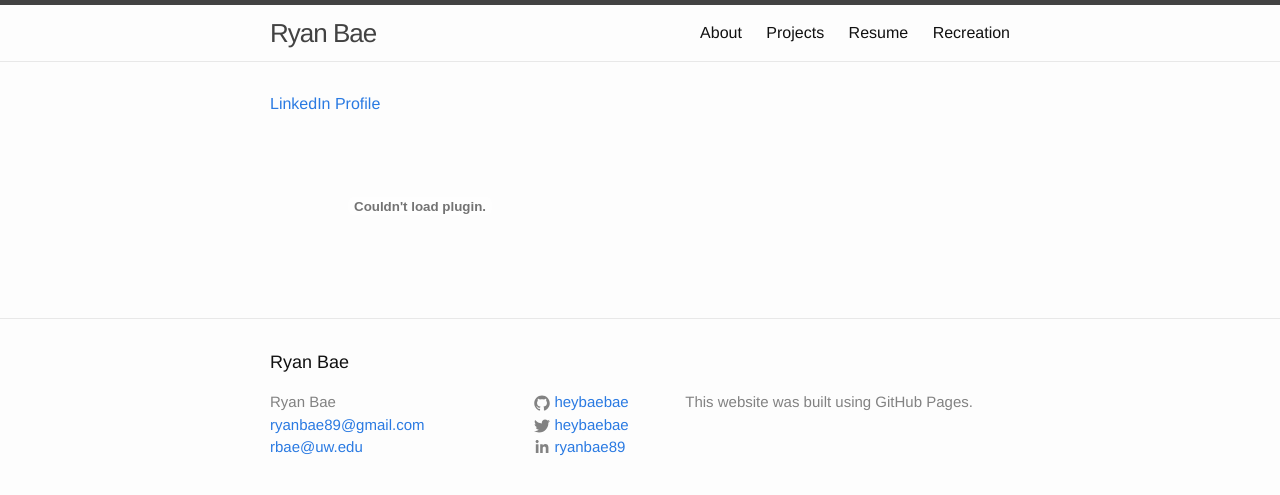
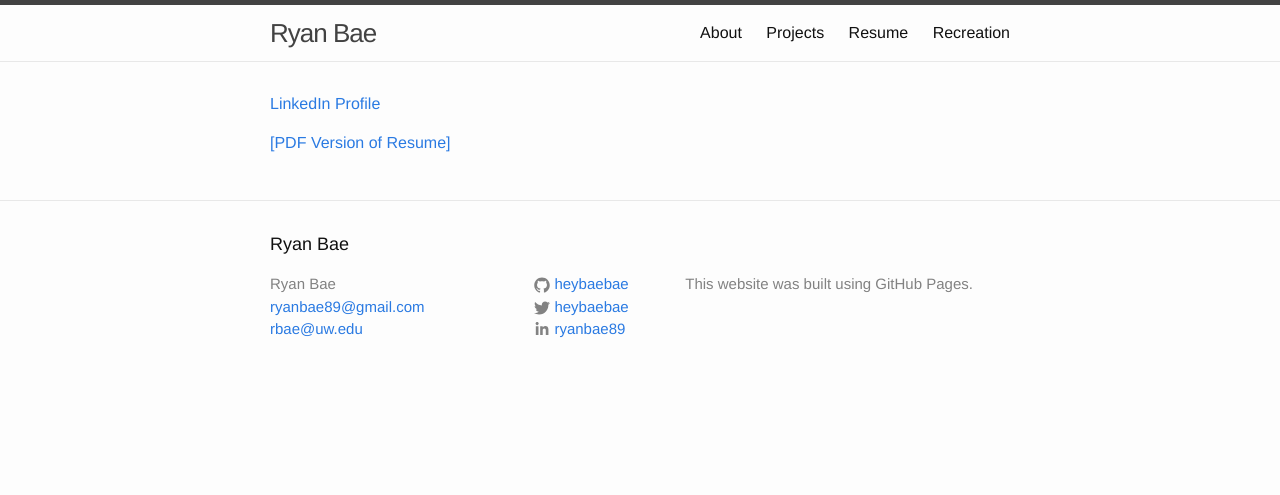
Before and after one commit to ryanbae89/ryanbae89.github.io, a Jekyll site: the page built from 03-resume.md, in a window 1280 px wide. Shown: the top 495 px of the page. Built offline with Jekyll 4.4.1, drawn with Linux system fonts in a browser that asks for light colours.

Commit message:
added pdf version of resume

```diff
--- a/03-resume.md
+++ b/03-resume.md
@@ -6,6 +6,4 @@ permalink: /resume/
 
 [LinkedIn Profile](https://www.linkedin.com/in/ryanbae89/)
 
-
-
-<embed src="https://github.com/heybaebae/heybaebae.github.io/blob/master/files/RyanBaeResume_09272018.pdf">
+<a href="/files/RyanBaeResume_09272018.pdf">[PDF Version of Resume]</a>
```
Also changed, not shown: 1 other file.
